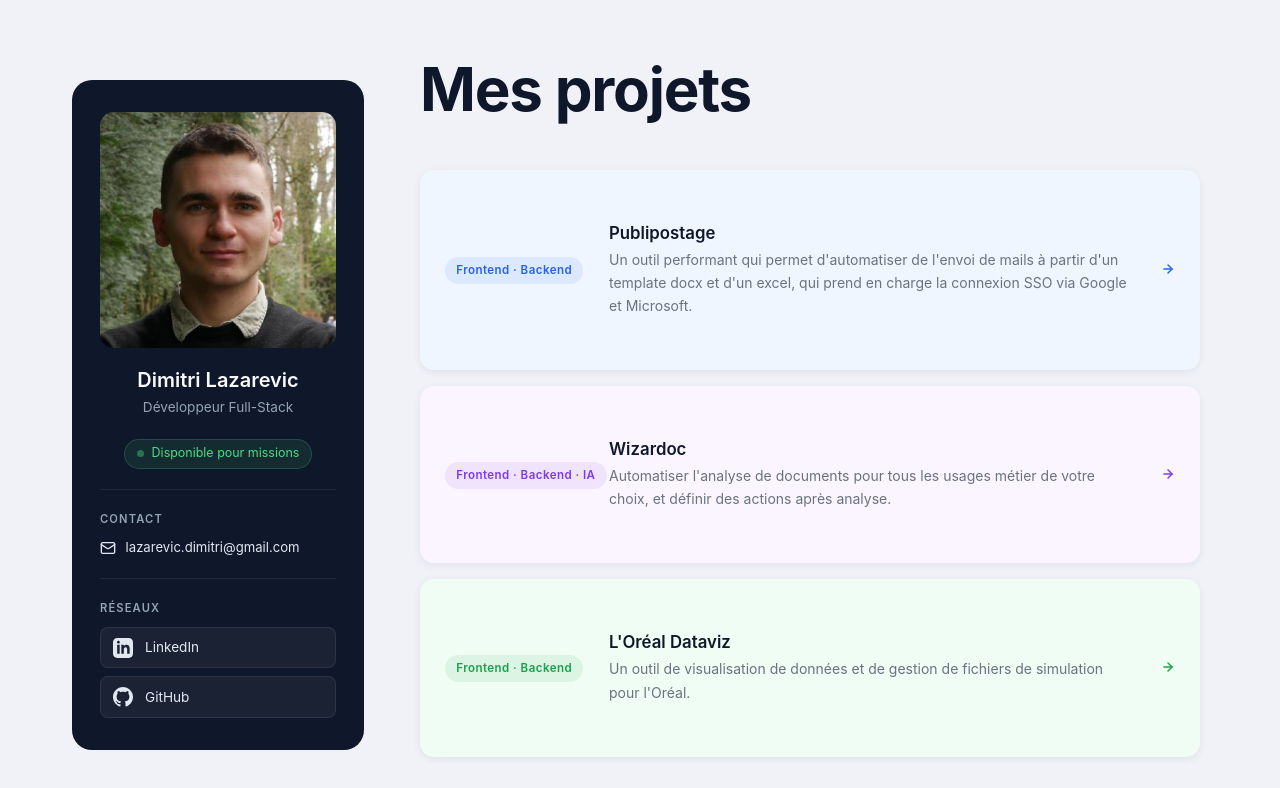
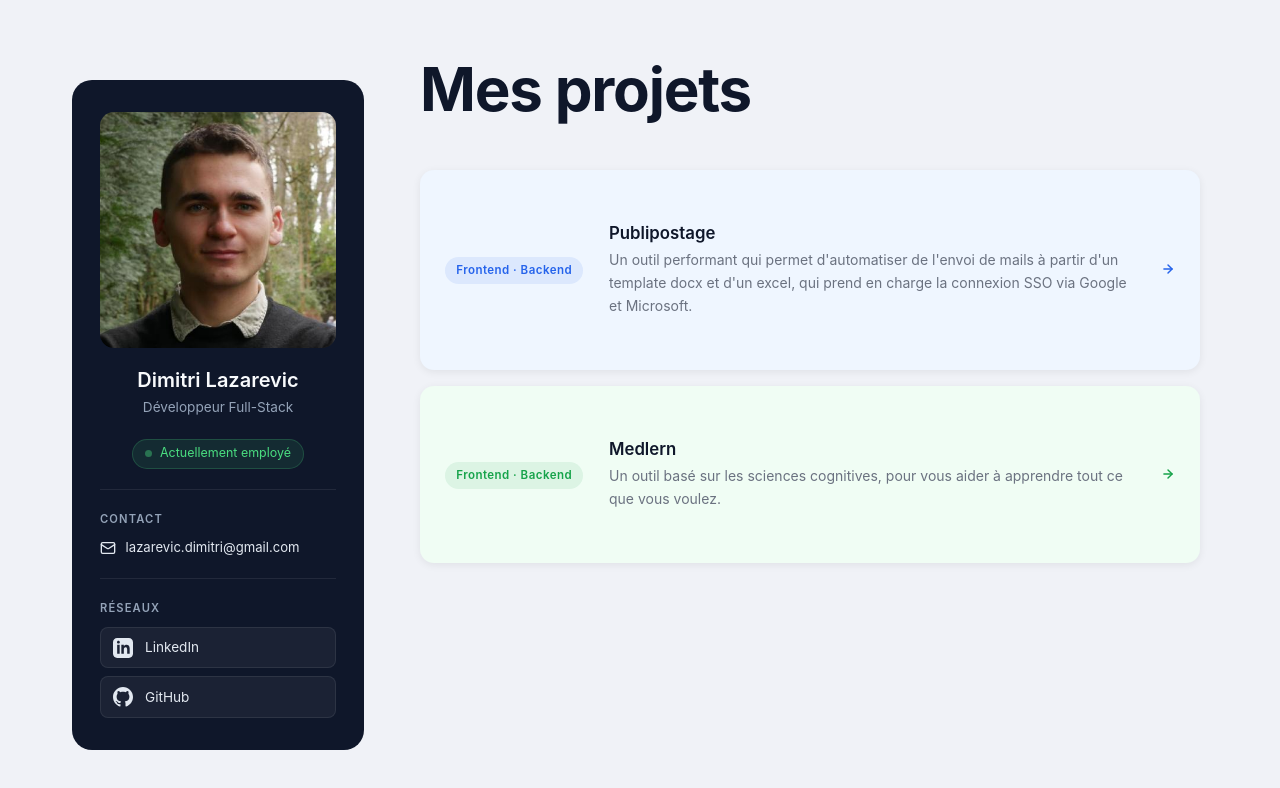
Before and after one commit to dimitrilazarevic/Works, a SvelteKit app: page / in a window 1280 px wide. Shown: the top 788 px of the page. Built offline with nearby package versions, Linux system fonts and the light colour scheme.

Commit message:
Mise à jour des informations et projets + Suppression des workflows ci inutiles

```diff
--- a/src/routes/+layout.svelte
+++ b/src/routes/+layout.svelte
@@ -5,7 +5,7 @@
 	const profile = {
 		name: 'Dimitri Lazarevic',
 		role: 'Développeur Full-Stack',
-		availability: 'Disponible pour missions',
+		availability: 'Actuellement employé',
 		email: 'lazarevic.dimitri@gmail.com',
 		socials: [
 			{
--- a/src/routes/+page.svelte
+++ b/src/routes/+page.svelte
@@ -25,17 +25,10 @@
 			color: 'blue'
 		},
 		{
-			title: 'Wizardoc',
-			description: `Automatiser l'analyse de documents pour tous les usages métier de votre choix, et définir des actions après analyse.`,
-			tag: 'Frontend · Backend · IA',
-			href: 'https://google.com',
-			color: 'purple'
-		},
-		{
-			title: `L'Oréal Dataviz`,
-			description: `Un outil de visualisation de données et de gestion de fichiers de simulation pour l'Oréal.`,
+			title: `Medlern`,
+			description: `Un outil basé sur les sciences cognitives, pour vous aider à apprendre tout ce que vous voulez.`,
 			tag: 'Frontend · Backend',
-			href: 'https://loreal-dataviz.dimitri-lazarevic.fr',
+			href: 'https://medlern.dimitri-lazarevic.fr',
 			color: 'green'
 		}
 	];
```
